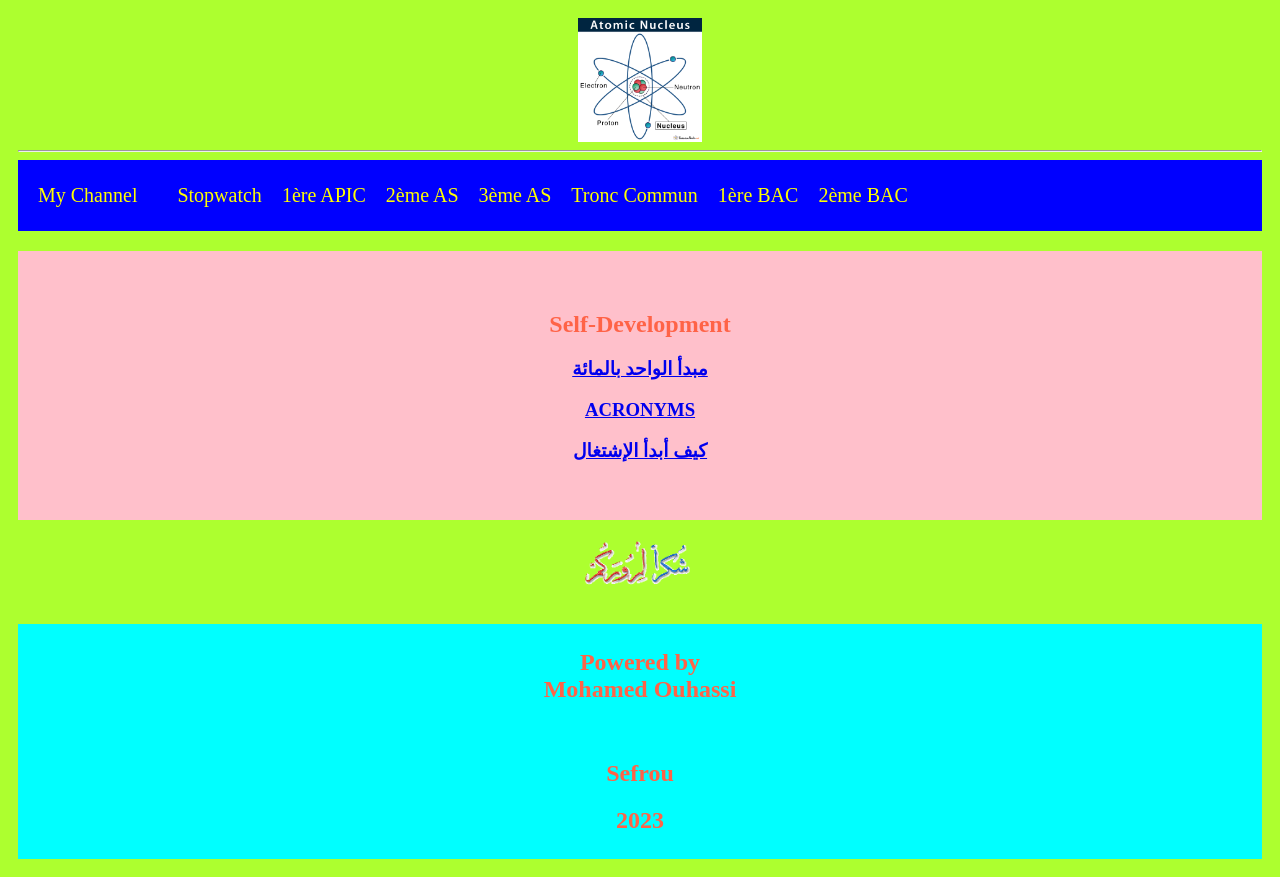
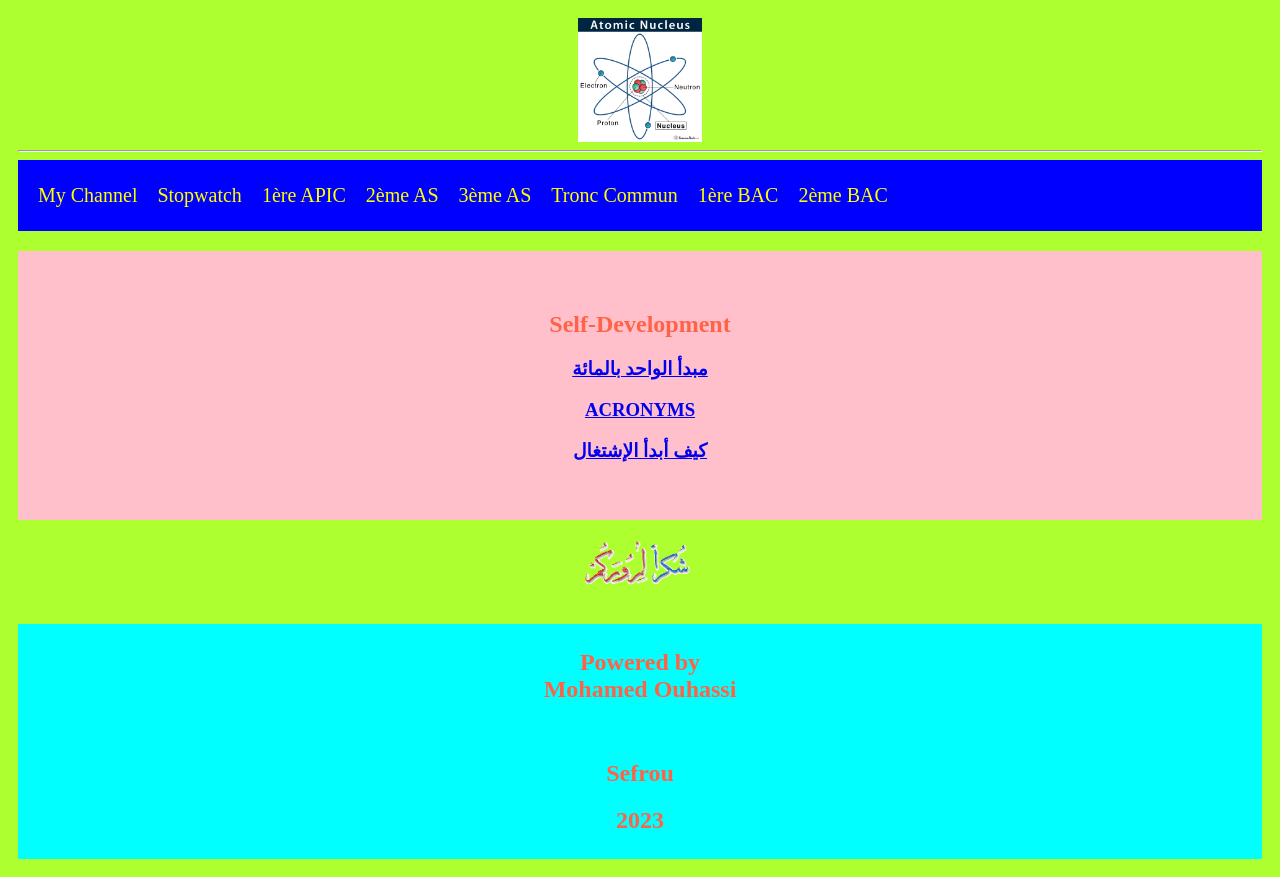
Before and after one commit to tilmirath24/competition, a plain HTML site: page index.html in a window 1280 px wide. Drawn offline with Linux system fonts and the light colour scheme; a script that the page names is missing.

Commit message:
Update index.html

```diff
--- a/index.html
+++ b/index.html
@@ -52,7 +52,6 @@
 
   <div class="topnav">
     <a href="https://www.youtube.com/@MohamedOuttilmirath13655">My Channel</a>
-    <a href="counter.html"></a>
     <a href="https://tilmirath24.github.io/time/">Stopwatch</a>
     <a href="1èreAPIC.html">1ère APIC</a>
     <a href="2èmeAS.html">2ème AS</a>
```
